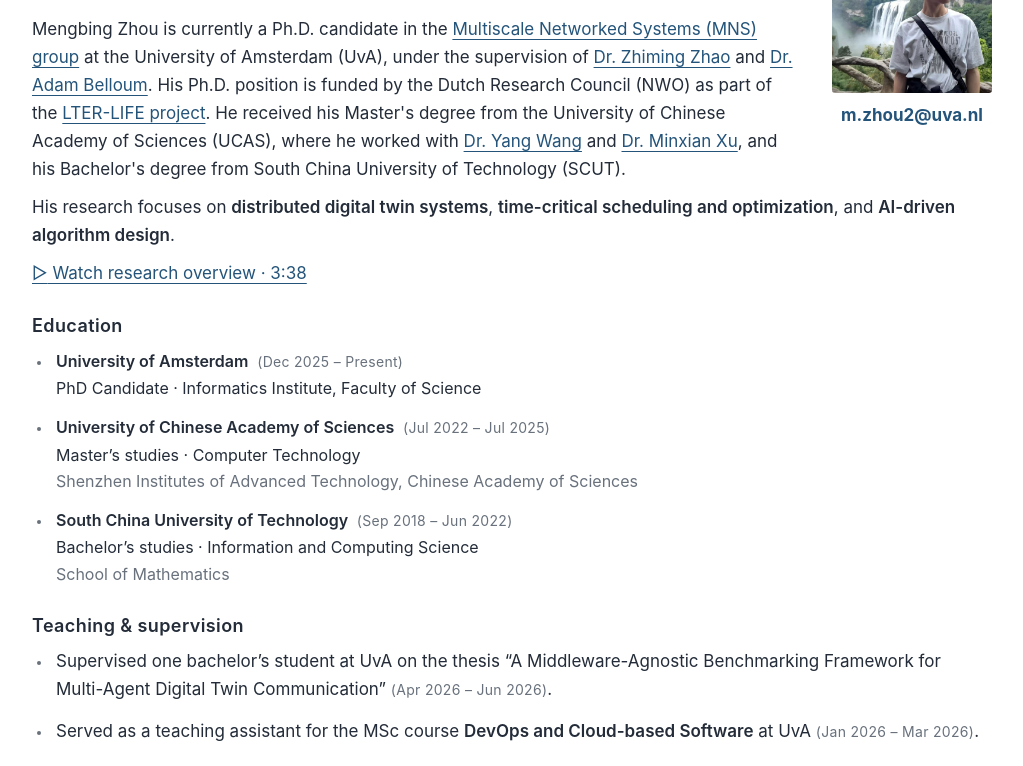
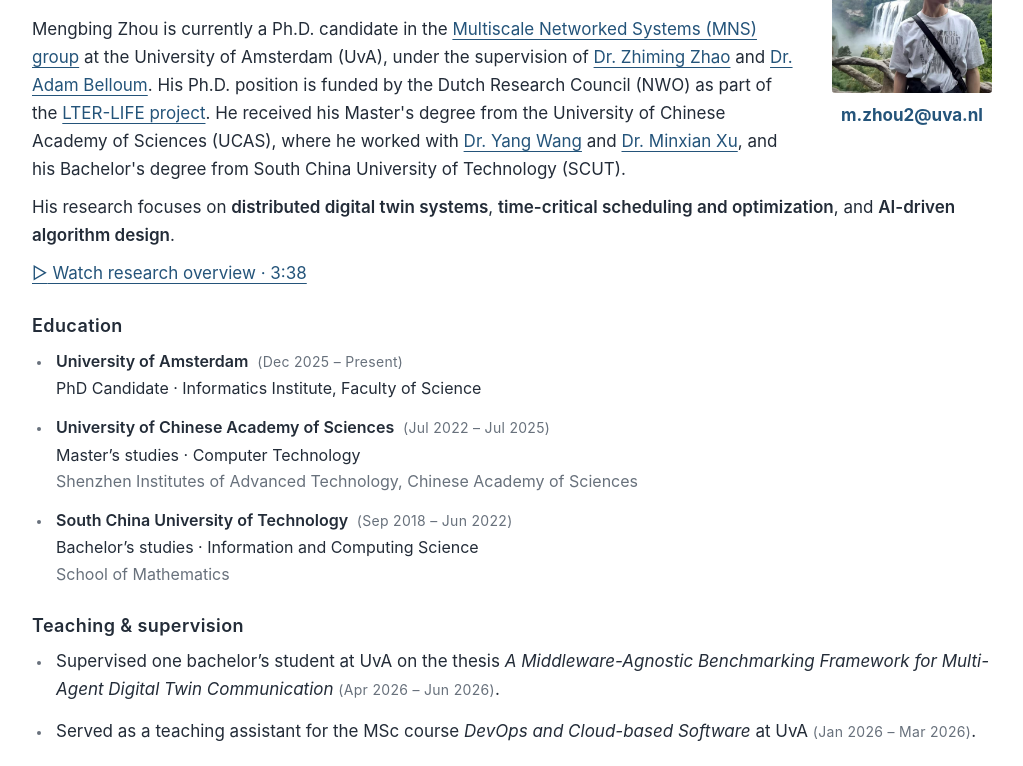
Before and after one commit to Zhou-MB/zhou-mb.github.io, a plain HTML site: page index.html in a window 1280 px wide. Shown: the part 186-952 px from the top of the page, without its empty margins (128-1151 px from the left). Drawn offline with Linux system fonts and the light colour scheme.

Commit message:
polished Teaching & supervision

```diff
--- a/index.html
+++ b/index.html
@@ -63,8 +63,8 @@
           </ul>
           <h3 class="subheading">Teaching &amp; supervision</h3>
           <ul id="teaching-list" class="teaching-list">
-            <li data-sort-date="2026-06"><p>Supervised one bachelor’s student at UvA on the thesis “A Middleware-Agnostic Benchmarking Framework for Multi-Agent Digital Twin Communication” <span class="entry-date">(<time datetime="2026-04">Apr 2026</time> – <time datetime="2026-06">Jun 2026</time>)</span>.</p></li>
-            <li data-sort-date="2026-03"><p>Served as a teaching assistant for the MSc course <strong>DevOps and Cloud-based Software</strong> at UvA <span class="entry-date">(<time datetime="2026-01">Jan 2026</time> – <time datetime="2026-03">Mar 2026</time>)</span>.</p></li>
+            <li data-sort-date="2026-06"><p>Supervised one bachelor’s student at UvA on the thesis <em>A Middleware-Agnostic Benchmarking Framework for Multi-Agent Digital Twin Communication</em> <span class="entry-date">(<time datetime="2026-04">Apr 2026</time> – <time datetime="2026-06">Jun 2026</time>)</span>.</p></li>
+            <li data-sort-date="2026-03"><p>Served as a teaching assistant for the MSc course <em>DevOps and Cloud-based Software</em> at UvA <span class="entry-date">(<time datetime="2026-01">Jan 2026</time> – <time datetime="2026-03">Mar 2026</time>)</span>.</p></li>
           </ul>
           <h3 class="subheading">Industry experience</h3>
           <ul class="experience-list"><li><p>I worked as a back-end developer at China Telecom Cloud Technology’s Guangzhou R&amp;D Center, developing features for a Windows cloud-desktop agent and resolving customer issues <span class="entry-date">(Aug 2025 – Nov 2025)</span>.</p></li></ul>
```
